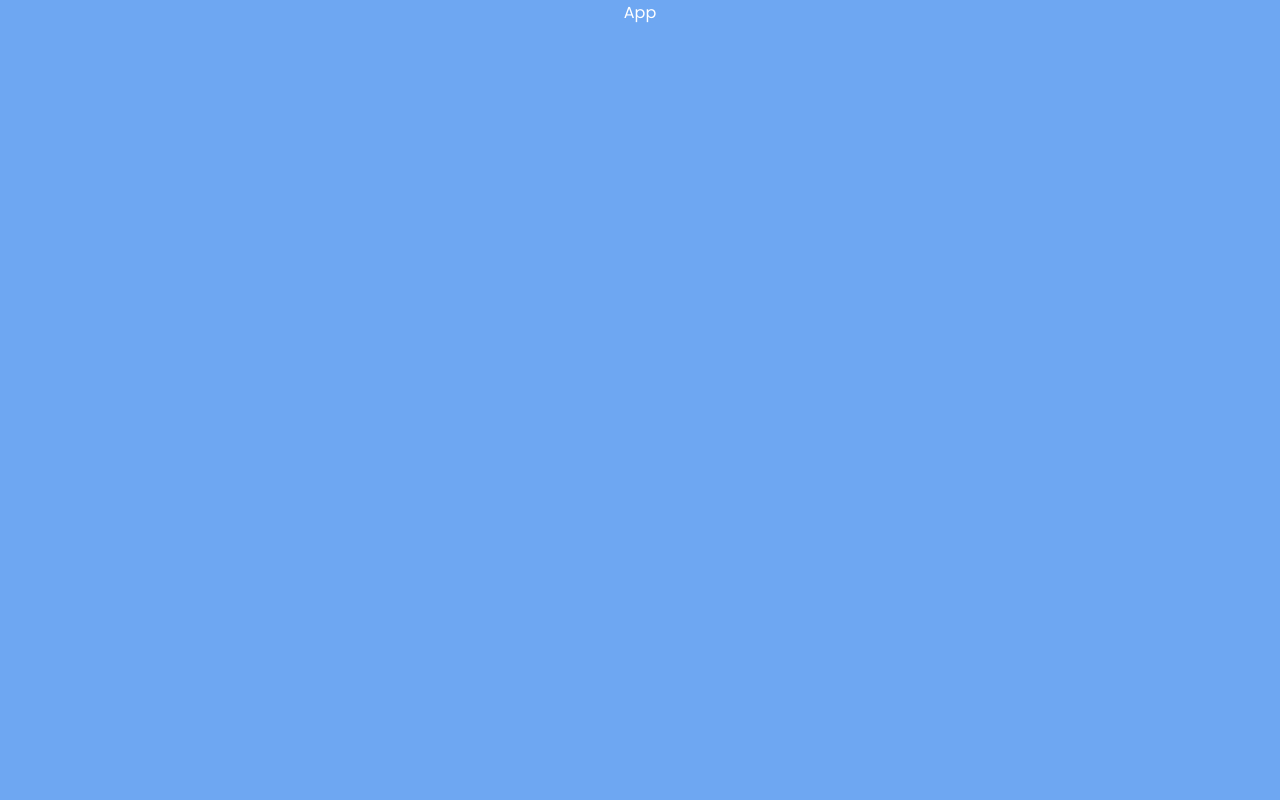
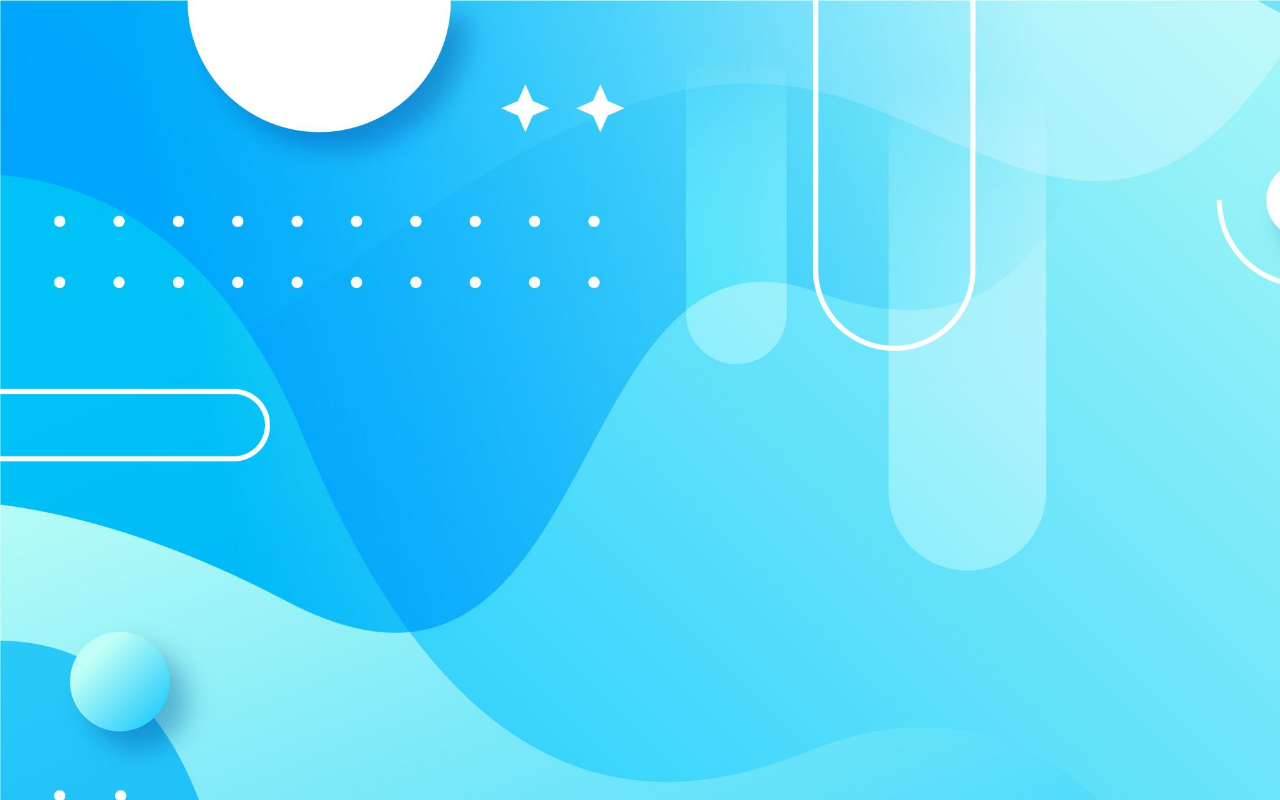
Before and after one commit to the-prince237/task-2-registration-wizard, a React (Create React App) app: page / in a window 1280 px wide. Built offline with nearby package versions, Linux system fonts and the light colour scheme.

Commit message:
designing background container

```diff
--- a/src/App.css
+++ b/src/App.css
@@ -7,6 +7,7 @@
   text-align: center;
   background-color: var(--color-primary);
   color: white;
+  position: relative;
 }
 
 @media screen and (max-width: 600px) {
--- a/src/App.jsx
+++ b/src/App.jsx
@@ -1,9 +1,20 @@
+import { Background, Form, Header } from './containers'
+import { StepButton } from './components'
+
 import './App.css';
 
 function App() {
   return (
     <div className="App">
-     App
+      <Background />
+      <div className='App-content'>
+        <Header />
+        <Form />
+        <footer>
+          <StepButton />
+          <StepButton />
+        </footer>
+      </div>
     </div>
   );
 }
--- a/src/containers/Background/index.jsx
+++ b/src/containers/Background/index.jsx
@@ -4,8 +4,7 @@ import './style.css'
 
 const Background = () => {
   return (
-    <div>
-      bg
+    <div className='bg'>
     </div>
   )
 }
--- a/src/containers/Background/style.css
+++ b/src/containers/Background/style.css
@@ -0,0 +1,7 @@
+.bg{
+  position: fixed;
+  width: 100vw;
+  height: 100vh;
+  background-image: url("../../assets/bg2.jpg");
+  background-size: 150%;
+}
--- a/src/containers/index.js
+++ b/src/containers/index.js
@@ -1,3 +1,4 @@
 export { default as Background } from './Background'
 export { default as Step } from './Step'
 export { default as Form } from './Form'
+export { default as Header } from './Header'
```
